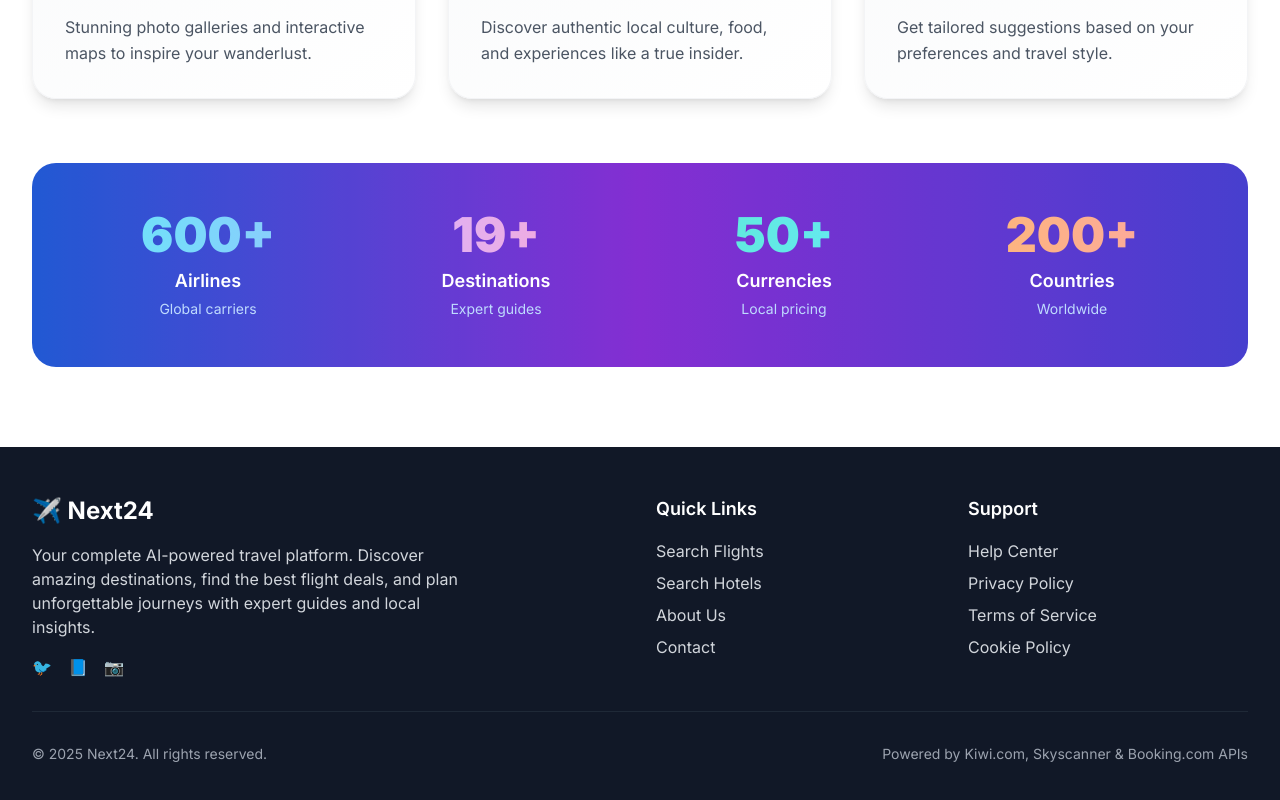
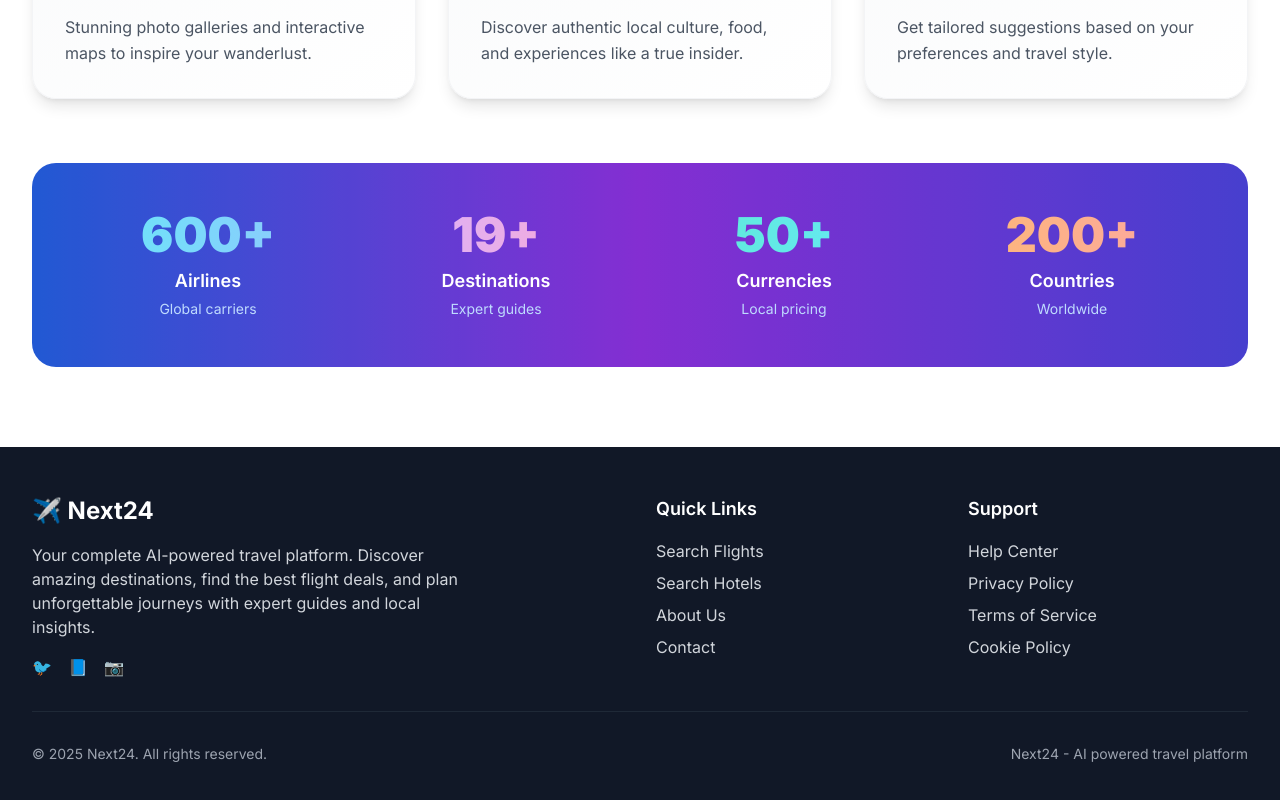
Before and after one commit to nephisha/next24, a Next.js app in the folder frontend/: page / in a window 1280 px wide. Shown: the part 2443-3243 px from the top of the page. Built offline with nearby package versions, Linux system fonts and the light colour scheme; no server answers.

Commit message:
Updated the Footer Content

```diff
--- a/frontend/src/components/Footer.tsx
+++ b/frontend/src/components/Footer.tsx
@@ -93,7 +93,7 @@ export default function Footer() {
                             © {currentYear} Next24. All rights reserved.
                         </p>
                         <p className="text-gray-400 text-sm mt-2 md:mt-0">
-                            Powered by Kiwi.com, Skyscanner & Booking.com APIs
+                            Next24 - AI powered travel platform
                         </p>
                     </div>
                 </div>
```
